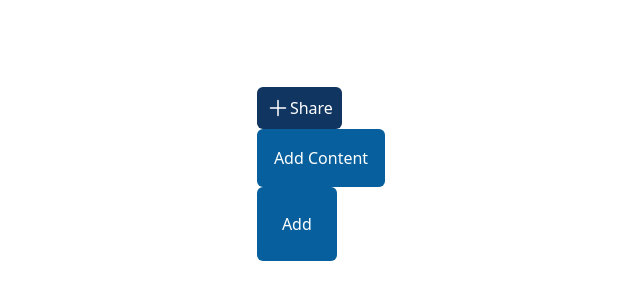
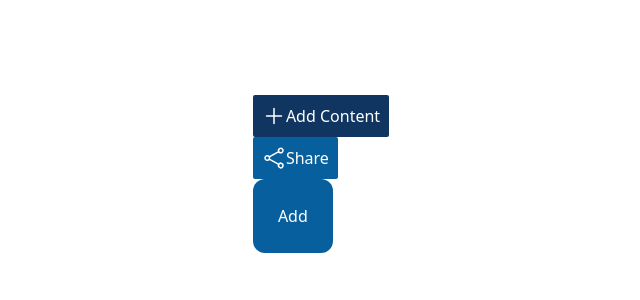
Before and after one commit to ikartiksh/brainly-fe, a React (Vite) app: page / in a window 1280 px wide. Shown: the part 226-526 px from the top of the page, without its empty margins (319-959 px from the left). Built offline with nearby package versions, Linux system fonts and the light colour scheme.

Commit message:
add icons

```diff
--- a/src/App.tsx
+++ b/src/App.tsx
@@ -4,14 +4,15 @@
 import './App.css'
 import { Button } from './components/ui/Button'
 import { PlusIcon } from './icons/plusicon'
+import { ShareIcon } from './icons/shareicon'
 
 function App() {
   const [count, setCount] = useState(0)
 
 return (
 <>
-  <Button startIcon= {< PlusIcon size={'lg'} />} size="sm" variant="primary" text="Share"/>
-  <Button size="md"variant="secondary" text="Add Content"/>
+  <Button startIcon= {< PlusIcon size={'lg'} />} size="sm" variant="primary" text="Add Content"/>
+  <Button startIcon={<ShareIcon size={'lg'}/>} size="sm"variant="secondary" text="Share"/>
   <Button size="lg"variant="secondary" text="Add"/>
 </>
 )
--- a/src/components/ui/Button.tsx
+++ b/src/components/ui/Button.tsx
@@ -16,9 +16,9 @@
 }
 
 const sizeStyles = {
-    "sm": "p-2",
-    "md": "p-4",
-    "lg": "p-6"
+    "sm": "p-2 rounded-sm",
+    "md": "p-4 rounded-md",
+    "lg": "p-6 rounded-xl"
 }
 
 const defaultStyles = "rounded-md flex"
--- /dev/null
+++ b/src/icons/shareicon.tsx
@@ -0,0 +1,6 @@
+import { iconSizeVariants, type IconProps } from "."
+
+export const ShareIcon = (props: IconProps) => {
+    return <svg xmlns="http://www.w3.org/2000/svg" fill="none" viewBox="0 0 24 24" stroke-width="1.5" stroke="currentColor" className={iconSizeVariants[props.size]}>
+  <path stroke-linecap="round" stroke-linejoin="round" d="M7.217 10.907a2.25 2.25 0 1 0 0 2.186m0-2.186c.18.324.283.696.283 1.093s-.103.77-.283 1.093m0-2.186 9.566-5.314m-9.566 7.5 9.566 5.314m0 0a2.25 2.25 0 1 0 3.935 2.186 2.25 2.25 0 0 0-3.935-2.186Zm0-12.814a2.25 2.25 0 1 0 3.933-2.185 2.25 2.25 0 0 0-3.933 2.185Z" />
+</svg>}
```
